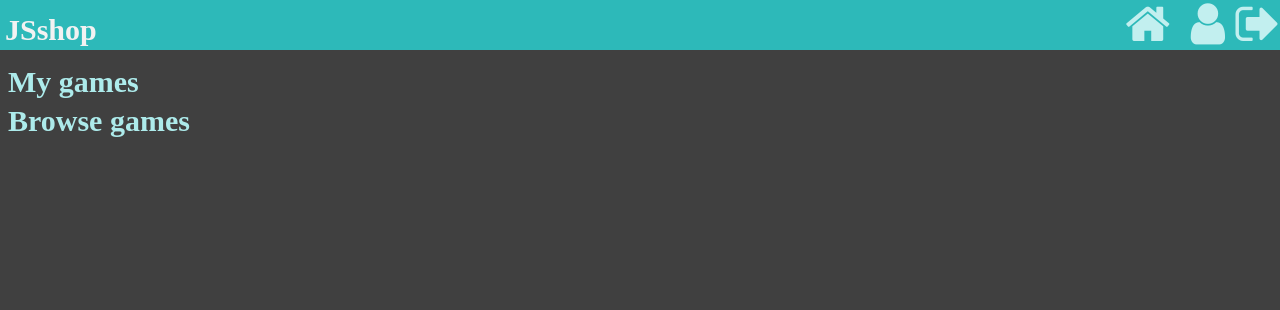
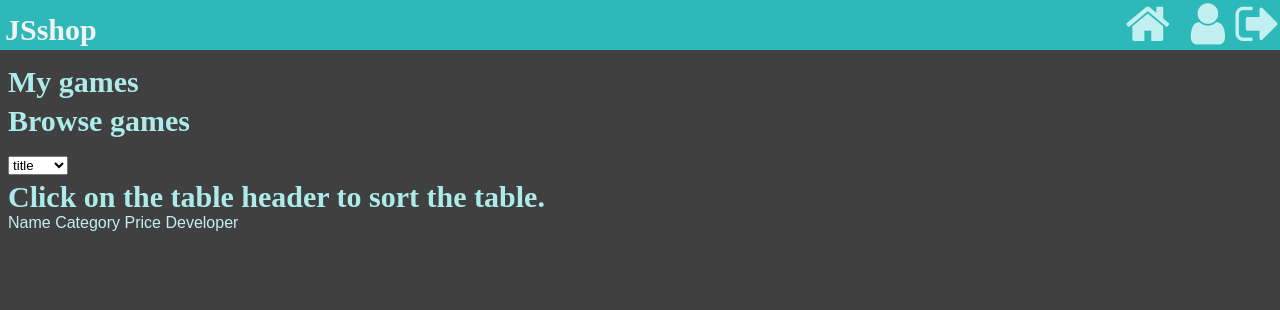
Before and after one commit to melnychukJS/wsd2015, a Django app: page /home in a window 1280 px wide. Shown: the top 310 px of the page. Run offline with Django 3.2, Linux system fonts and the light colour scheme; the visitor is signed in with stand-in values (Sample User, id 1); data that the repository does not hold is empty; parts of the project's set-up code (start-up, migrations or seed data) failed here and were passed over; some libraries are stand-ins or nearby versions.

Commit message:
merging changes

```diff
--- a/jsShop/webshop/templates/webshop/home.html
+++ b/jsShop/webshop/templates/webshop/home.html
@@ -39,6 +39,22 @@
     </div>
     <div id="browse-games">
       <p>Browse games</p><br/>
+
+      <select>
+        <option value="title">title</option>
+        <option value="tag">tag</option>
+        <option value="price">price</option>
+        <option value="author">author</option>
+      </select>
+      <p>Click on the table header to sort the table.</p>
+
+    <tr>
+      <th><a href="?order=title">Name</a></th>
+      <th><a href="?order=tag">Category</a></th>
+      <th><a href="?order=price">Price</a></th>
+      <th><a href="?order=author">Developer</a></th>
+    </tr>
+     <table class="table table-bordered">
       <div id="game-list">
         {% for g in games %}
           <div id="game-instance">
@@ -47,6 +63,12 @@
               <figcaption>
                 <a href="/game/{{ g.id }}">
                   {{ g.title }}
+                  <br><br>
+                  {{ g.tag }}
+                  <br><br>
+                  {{ g.price }}
+                  <br><br>
+                  {{ g.author }}
                 </a>
               </figcaption>
             </a>
--- a/jsShop/webshop/views.py
+++ b/jsShop/webshop/views.py
@@ -93,11 +93,11 @@ def user(request):
 
 @login_required
 def home(request):
-	games = Game.objects.all()
+	order = request.GET.get('order', 'title')
+	games = Game.objects.all().order_by(order)
 	user1=request.user
 	game_list=list ()
 	payments = Payment.objects.filter(buyer=user1).values_list('game', flat=True) # quering the game the user has bought
-	#payments1 = payments[0]
 	for pay in payments:
 		g= Game.objects.get(id=int(pay))
 		game_list.append(g)
```
